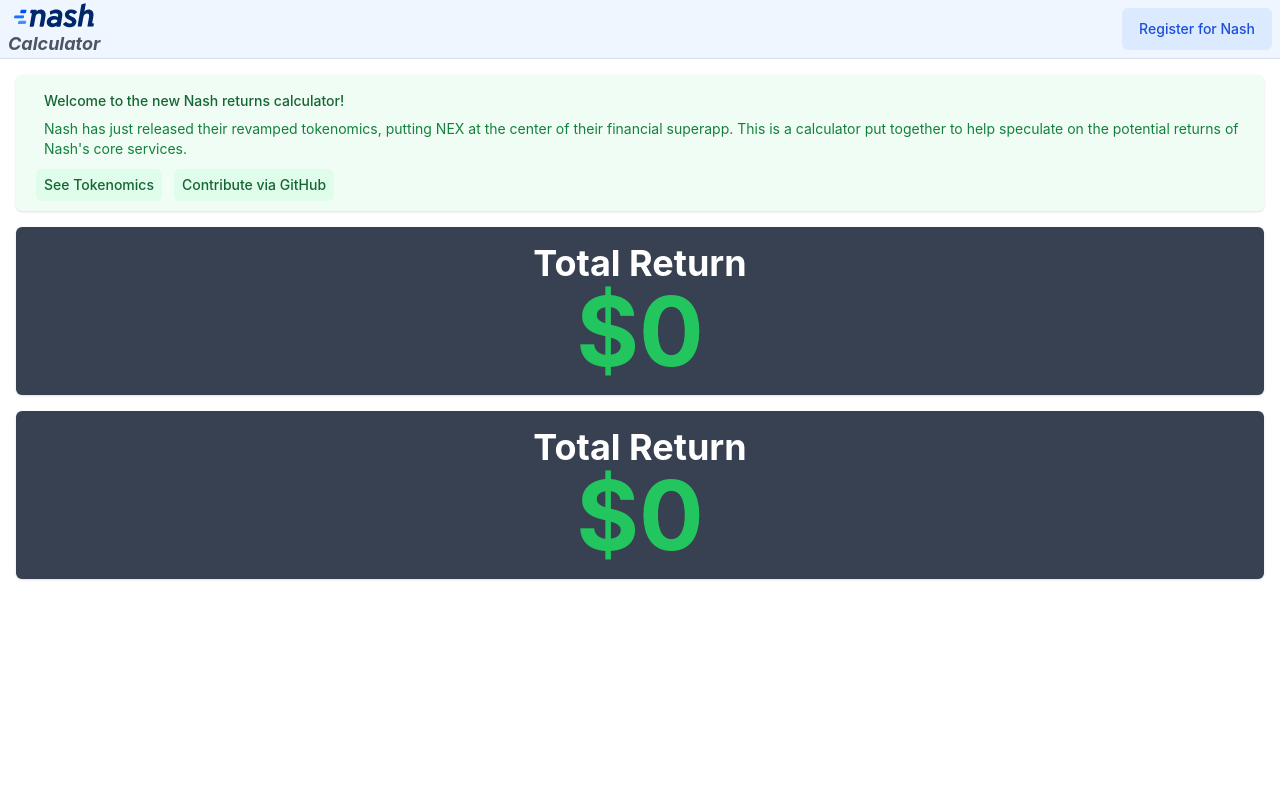
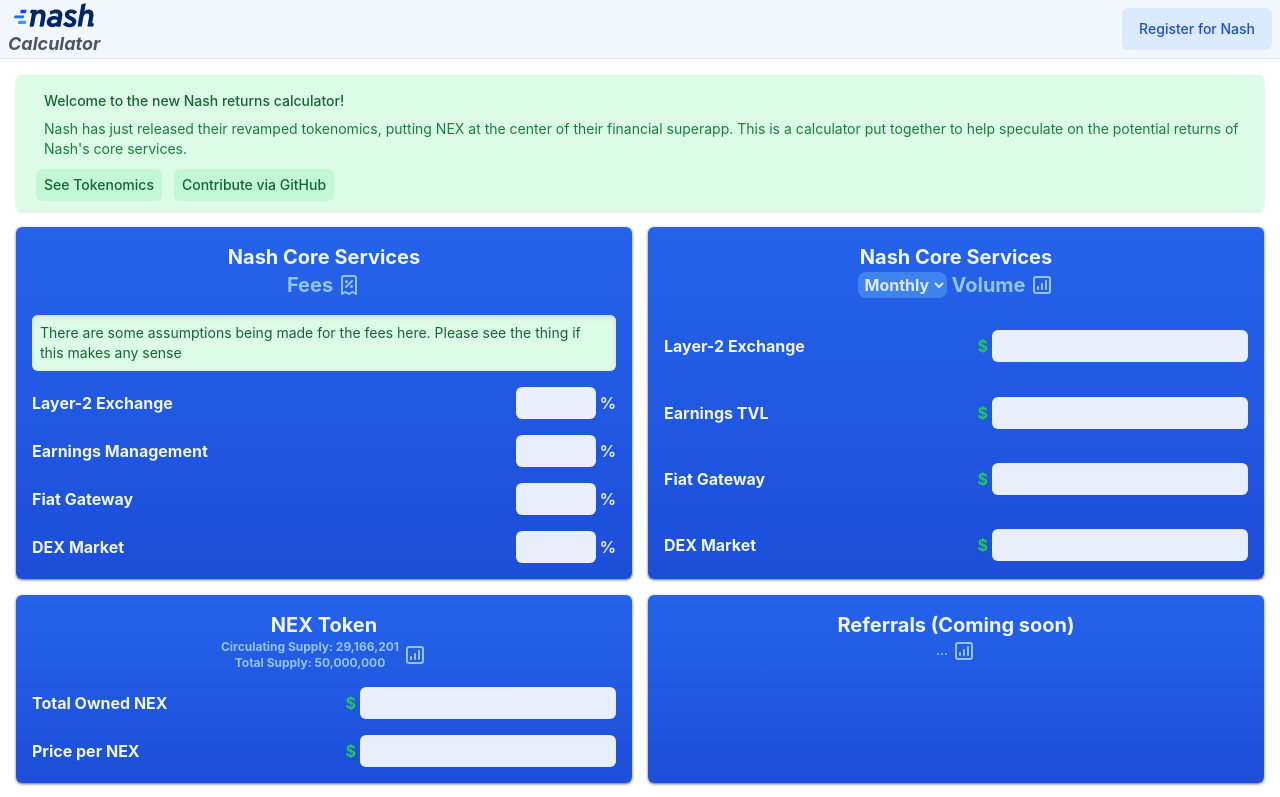
Before and after one commit to EricDotSmith/nashcalculator, a Next.js app: page / in a window 1280 px wide. Shown: the top 797 px of the page. Built offline with nearby package versions, Linux system fonts and the light colour scheme.

Commit message:
Add new cards/design/layout

```diff
--- /dev/null
+++ b/components/Cards/NashCoreServicesFeesCard.tsx
@@ -0,0 +1,82 @@
+const NashCoreServicesFeesCard: React.FC = () => {
+	return (
+		<div className="w-full sm:w-1/2 bg-gradient-to-t from-blue-700 to-blue-600 p-4 rounded-md shadow shadow-gray-500/95 space-y-4">
+			<div className="text-center text-blue-50 font-bold text-xl mb-2">
+				<div>Nash Core Services</div>
+				<div className="text-blue-300 flex items-center justify-center space-x-1">
+					<div>Fees</div>
+					<svg
+						xmlns="http://www.w3.org/2000/svg"
+						className="h-6 w-6"
+						fill="none"
+						viewBox="0 0 24 24"
+						stroke="currentColor"
+					>
+						<path
+							strokeLinecap="round"
+							strokeLinejoin="round"
+							strokeWidth="2"
+							d="M9 14l6-6m-5.5.5h.01m4.99 5h.01M19 21V5a2 2 0 00-2-2H7a2 2 0 00-2 2v16l3.5-2 3.5 2 3.5-2 3.5 2zM10 8.5a.5.5 0 11-1 0 .5.5 0 011 0zm5 5a.5.5 0 11-1 0 .5.5 0 011 0z"
+						/>
+					</svg>
+				</div>
+			</div>
+			<div className="bg-green-100 rounded-md text-green-800 p-2 text-sm shadow-inner shadow-gray-300">
+				There are some assumptions being made for the fees here.
+				Please see the thing if this makes any sense
+			</div>
+			<div className="flex flex-col space-y-4">
+				<div className="flex items-center">
+					<div className="font-bold w-full text-blue-50">
+						Layer-2 Exchange
+					</div>
+					<div className="flex items-center space-x-1">
+						<input
+							className="w-20 rounded-md p-1 focus:border-blue-100 text-base text-gray-700 opacity-90"
+							type="text"
+						/>
+						<span className="font-bold text-gray-200">%</span>
+					</div>
+				</div>
+				<div className="flex items-center">
+					<div className="font-bold w-full text-blue-50">
+						Earnings Management
+					</div>
+					<div className="flex items-center space-x-1">
+						<input
+							className="w-20 rounded-md p-1 focus:border-blue-100 text-base text-gray-700 opacity-90"
+							type="text"
+						/>
+						<span className="font-bold text-gray-200">%</span>
+					</div>
+				</div>
+				<div className="flex items-center">
+					<div className="font-bold w-full text-blue-50">
+						Fiat Gateway
+					</div>
+					<div className="flex items-center space-x-1">
+						<input
+							className="w-20 rounded-md p-1 focus:border-blue-100 text-base text-gray-700 opacity-90"
+							type="text"
+						/>
+						<span className="font-bold text-gray-200">%</span>
+					</div>
+				</div>
+				<div className="flex items-center">
+					<div className="font-bold w-full text-blue-50">
+						DEX Market
+					</div>
+					<div className="flex items-center space-x-1">
+						<input
+							className="w-20 rounded-md p-1 focus:border-blue-100 text-base text-gray-700 opacity-90"
+							type="text"
+						/>
+						<span className="font-bold text-gray-200">%</span>
+					</div>
+				</div>
+			</div>
+		</div>
+	);
+};
+
+export default NashCoreServicesFeesCard;
--- /dev/null
+++ b/components/Cards/NashCoreServicesVolumeCard.tsx
@@ -0,0 +1,97 @@
+const NashCoreServicesVolumeCard: React.FC = () => {
+	return (
+		<div className="w-full sm:w-1/2 bg-gradient-to-t from-blue-700 to-blue-600 p-4 rounded-md shadow shadow-gray-500/95 space-y-4">
+			<div className="text-center text-blue-50 font-bold text-xl mb-2 h-1/6">
+				<div>Nash Core Services</div>
+				<div className="text-blue-300 flex items-center justify-center space-x-1">
+					<select
+						className="bg-sky-300/30 rounded-lg text-base text-blue-100 p-0.5"
+						name="volumePeriod"
+						id="volumePeriod"
+					>
+						<option value="daily">Daily</option>
+						<option selected value="monthly">
+							Monthly
+						</option>
+						<option value="yearly">Yearly</option>
+					</select>
+					<div>Volume</div>
+					<svg
+						xmlns="http://www.w3.org/2000/svg"
+						className="h-6 w-6"
+						fill="none"
+						viewBox="0 0 24 24"
+						stroke="currentColor"
+					>
+						<path
+							strokeLinecap="round"
+							strokeLinejoin="round"
+							strokeWidth="2"
+							d="M16 8v8m-4-5v5m-4-2v2m-2 4h12a2 2 0 002-2V6a2 2 0 00-2-2H6a2 2 0 00-2 2v12a2 2 0 002 2z"
+						/>
+					</svg>
+				</div>
+			</div>
+			<div className="flex flex-col space-y-4 justify-evenly h-5/6">
+				<div className="flex items-center">
+					<div className="font-bold w-full text-blue-50">
+						Layer-2 Exchange
+					</div>
+					<div className="flex items-center space-x-1">
+						<span className="font-bold text-green-500">
+							$
+						</span>
+						<input
+							className="w-54 rounded-md p-1 focus:border-blue-100 text-base text-gray-700 opacity-90"
+							type="text"
+						/>
+					</div>
+				</div>
+				<div className="flex items-center">
+					<div className="font-bold w-full text-blue-50">
+						Earnings TVL
+					</div>
+					<div className="flex items-center space-x-1">
+						<span className="font-bold text-green-500">
+							$
+						</span>
+						<input
+							className="w-54 rounded-md p-1 focus:border-blue-100 text-base text-gray-700 opacity-90"
+							type="text"
+						/>
+					</div>
+				</div>
+				<div className="flex items-center">
+					<div className="font-bold w-full text-blue-50">
+						Fiat Gateway
+					</div>
+					<div className="flex items-center space-x-1">
+						<span className="font-bold text-green-500">
+							$
+						</span>
+						<input
+							className="w-54 rounded-md p-1 focus:border-blue-100 text-base text-gray-700 opacity-90"
+							type="text"
+						/>
+					</div>
+				</div>
+				<div className="flex items-center">
+					<div className="font-bold w-full text-blue-50">
+						DEX Market
+					</div>
+					<div className="flex items-center space-x-1">
+						<span className="font-bold text-green-500">
+							$
+						</span>
+						<input
+							className="w-54 rounded-md p-1 focus:border-blue-100 text-base text-gray-700 opacity-90"
+							type="text"
+						/>
+					</div>
+				</div>
+			</div>
+		</div>
+	);
+};
+
+export default NashCoreServicesVolumeCard;
--- /dev/null
+++ b/components/Cards/NexTokenCard.tsx
@@ -0,0 +1,61 @@
+const NexTokenCard: React.FC = () => {
+	return (
+		<div className="w-full sm:w-1/2 bg-gradient-to-t from-blue-700 to-blue-600 p-4 rounded-md shadow shadow-gray-500/95 space-y-4">
+			<div className="text-center text-blue-50 font-bold text-xl mb-2">
+				<div>NEX Token</div>
+				<div className="text-blue-300 flex items-center justify-center space-x-1">
+					<div className="text-xs">
+						<div>Circulating Supply: 29,166,201</div>
+						<div>Total Supply: 50,000,000</div>
+					</div>
+					<svg
+						xmlns="http://www.w3.org/2000/svg"
+						className="h-6 w-6"
+						fill="none"
+						viewBox="0 0 24 24"
+						stroke="currentColor"
+					>
+						<path
+							strokeLinecap="round"
+							strokeLinejoin="round"
+							strokeWidth="2"
+							d="M16 8v8m-4-5v5m-4-2v2m-2 4h12a2 2 0 002-2V6a2 2 0 00-2-2H6a2 2 0 00-2 2v12a2 2 0 002 2z"
+						/>
+					</svg>
+				</div>
+			</div>
+			<div className="flex flex-col space-y-4">
+				<div className="flex items-center">
+					<div className="font-bold w-full text-blue-50">
+						Total Owned NEX
+					</div>
+					<div className="flex items-center space-x-1">
+						<span className="font-bold text-green-500">
+							$
+						</span>
+						<input
+							className="w-54 rounded-md p-1 focus:border-blue-100 text-base text-gray-700 opacity-90"
+							type="text"
+						/>
+					</div>
+				</div>
+				<div className="flex items-center">
+					<div className="font-bold w-full text-blue-50">
+						Price per NEX
+					</div>
+					<div className="flex items-center space-x-1">
+						<span className="font-bold text-green-500">
+							$
+						</span>
+						<input
+							className="w-54 rounded-md p-1 focus:border-blue-100 text-base text-gray-700 opacity-90"
+							type="text"
+						/>
+					</div>
+				</div>
+			</div>
+		</div>
+	);
+};
+
+export default NexTokenCard;
--- /dev/null
+++ b/components/Cards/ReferralsCard.tsx
@@ -0,0 +1,31 @@
+const ReferralsCard: React.FC = () => {
+	return (
+		<div className="w-full sm:w-1/2 bg-gradient-to-t from-blue-700 to-blue-600 p-4 rounded-md shadow shadow-gray-500/95 space-y-4">
+			<div className="text-center text-blue-50 font-bold text-xl mb-2">
+				<div>Referrals (Coming soon)</div>
+				<div className="text-blue-300 flex items-center justify-center space-x-1">
+					<div className="text-xs">
+						<div>...</div>
+					</div>
+					<svg
+						xmlns="http://www.w3.org/2000/svg"
+						className="h-6 w-6"
+						fill="none"
+						viewBox="0 0 24 24"
+						stroke="currentColor"
+					>
+						<path
+							strokeLinecap="round"
+							strokeLinejoin="round"
+							strokeWidth="2"
+							d="M16 8v8m-4-5v5m-4-2v2m-2 4h12a2 2 0 002-2V6a2 2 0 00-2-2H6a2 2 0 00-2 2v12a2 2 0 002 2z"
+						/>
+					</svg>
+				</div>
+			</div>
+			<div className="flex flex-col space-y-4"></div>
+		</div>
+	);
+};
+
+export default ReferralsCard;
--- a/components/Cards/ResultOverviewCard.tsx
+++ b/components/Cards/ResultOverviewCard.tsx
@@ -5,7 +5,7 @@
 	const { totalProfit } = useContext(NashCalculatorContext);
 
 	return (
-		<div className="w-full p-2 sm:p-4 sm:w-full bg-gray-700 shadow overflow-hidden rounded-md">
+		<div className="w-full p-2 sm:p-4 sm:w-full bg-gradient-to-r from-blue-700 to-blue-600 shadow shadow-gray-500/95 overflow-hidden rounded-md">
 			<div className="h-full w-full flex justify-center items-center text-white font-bold">
 				<div className="flex flex-col items-center text-lg sm:text-4xl">
 					<span>Total Return</span>
--- a/components/Header.tsx
+++ b/components/Header.tsx
@@ -2,7 +2,7 @@
 
 const Header: React.FC = () => {
 	return (
-		<div className="sticky flex flex-row justify-between top-0 z-40 w-full backdrop-blur flex-none transition-colors duration-500 lg:z-50 border-b border-gray-900/10 bg-blue-50 supports-backdrop-blur:bg-white/95">
+		<div className="sticky flex flex-row justify-between top-0 z-40 w-full backdrop-blur flex-none transition-colors duration-500 lg:z-50 border-b border-gray-900/10 bg-blue-50/75 supports-backdrop-blur:bg-white/95">
 			<div className="flex flex-col items-center justify-center px-2 text-lg">
 				<Image
 					src="/nash-logo.svg"
--- a/components/Main.tsx
+++ b/components/Main.tsx
@@ -2,15 +2,25 @@
 import ResultOverviewCard from "./Cards/ResultOverviewCard";
 import React from "react";
 import NashCalculatorContextProvider from "./Context/NashCalculatorContext";
+import NashCoreServicesFeesCard from "./Cards/NashCoreServicesFeesCard";
+import NashCoreServicesVolumeCard from "./Cards/NashCoreServicesVolumeCard";
+import NexTokenCard from "./Cards/NexTokenCard";
+import ReferralsCard from "./Cards/ReferralsCard";
 
 const Main: React.FC = () => {
 	return (
 		<NashCalculatorContextProvider>
 			<div className="flex flex-col mx-auto p-4 space-y-4 max-w-screen-xl">
 				<WelcomeMessage />
-				<div className="flex flex-col space-y-4 w-full">
-					{" "}
-					<ResultOverviewCard />
+
+				<div className="flex flex-col sm:flex-row space-x-0 sm:space-x-4 space-y-4 sm:space-y-0 w-full">
+					<NashCoreServicesFeesCard />
+					<NashCoreServicesVolumeCard />
+				</div>
+
+				<div className="flex flex-col sm:flex-row space-x-0 sm:space-x-4 space-y-4 sm:space-y-0 w-full">
+					<NexTokenCard />
+					<ReferralsCard />
 				</div>
 
 				<div className="flex flex-col sm:flex-row w-full space-y-4 sm:space-y-0 sm:space-x-4">
--- a/components/WelcomeMessage.tsx
+++ b/components/WelcomeMessage.tsx
@@ -1,6 +1,6 @@
 const WelcomeMessage: React.FC = () => {
 	return (
-		<div className="rounded-md shadow bg-green-50 p-4 w-full">
+		<div className="rounded-md shadow bg-green-100 p-4 w-full">
 			<div className="flex">
 				<div className="flex-shrink-0"></div>
 				<div className="ml-3">
@@ -23,7 +23,7 @@
 								href="https://blog.nash.io/the-nex-token-and-the-nash-app/"
 								target="_blank"
 								rel={"noreferrer"}
-								className="bg-green-200 bg-opacity-30 px-2 py-1.5 rounded-md text-sm font-medium text-green-800 hover:bg-opacity-70 focus:outline-none focus:ring-2 focus:ring-offset-2 focus:ring-offset-green-50 focus:ring-green-600"
+								className="bg-green-300 bg-opacity-30 px-2 py-1.5 rounded-md text-sm font-medium text-green-800 hover:bg-opacity-60 focus:outline-none focus:ring-2 focus:ring-offset-2 focus:ring-offset-green-50 focus:ring-green-600"
 							>
 								See Tokenomics
 							</a>
@@ -31,7 +31,7 @@
 								href="https://github.com/erics112/nashcalculator"
 								target="_blank"
 								rel={"noreferrer"}
-								className="ml-3 bg-green-200 bg-opacity-30  px-2 py-1.5 rounded-md text-sm font-medium text-green-800 hover:bg-opacity-70 focus:outline-none focus:ring-2 focus:ring-offset-2 focus:ring-offset-green-50 focus:ring-green-600"
+								className="ml-3 bg-green-300 bg-opacity-30  px-2 py-1.5 rounded-md text-sm font-medium text-green-800 hover:bg-opacity-60 focus:outline-none focus:ring-2 focus:ring-offset-2 focus:ring-offset-green-50 focus:ring-green-600"
 							>
 								Contribute via GitHub
 							</a>
--- a/styles/globals.css
+++ b/styles/globals.css
@@ -8,6 +8,7 @@
 	margin: 0;
 	font-family: -apple-system, BlinkMacSystemFont, Segoe UI, Roboto, Oxygen,
 		Ubuntu, Cantarell, Fira Sans, Droid Sans, Helvetica Neue, sans-serif;
+	@apply bg-white;
 }
 
 a {
```
Lines whose indentation alone changed are shown as unchanged.
